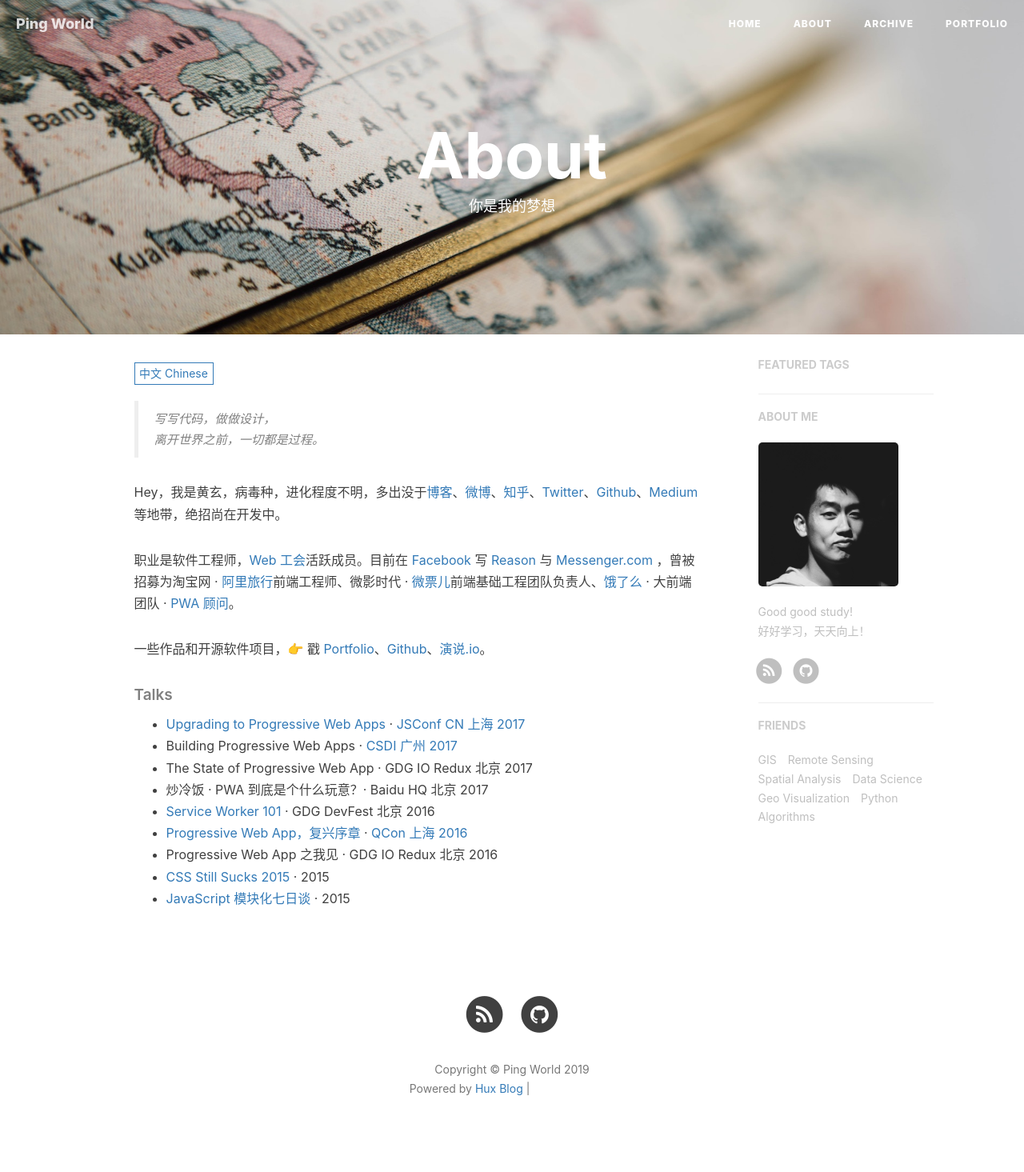
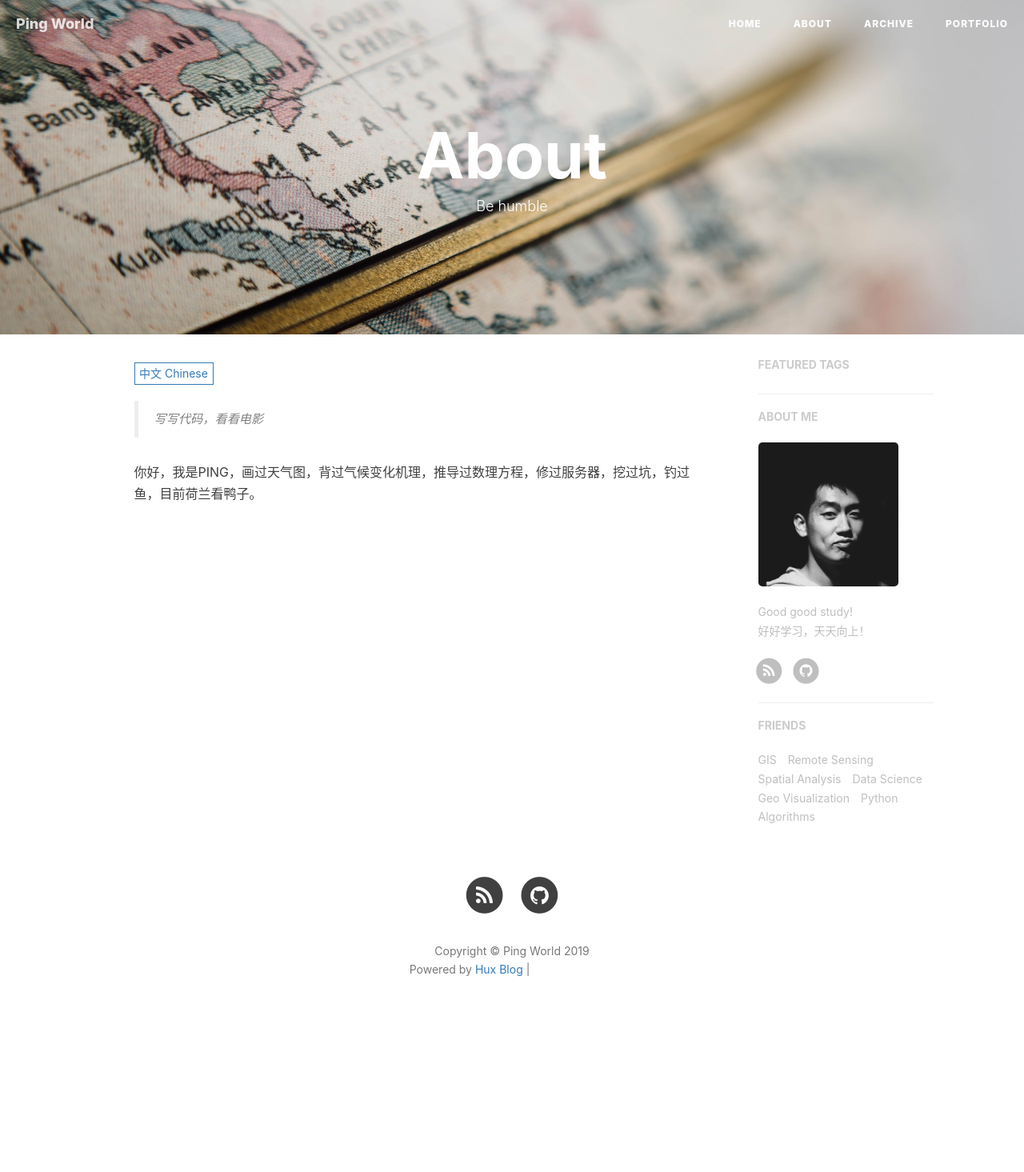
Before and after one commit to nuistzhou/nuistzhou.github.io, a Jekyll site: the page built from about.html, in a window 1280 px wide. Shown: the whole page at 80% size. Built offline with Jekyll 4.4.1, drawn with Linux system fonts in a browser that asks for light colours; nearby versions of some CDN libraries; comment, search, counter and statistics services are not loaded; after the commit the page ends 1316 px from its top, so only the background shows below that; grey boxes are pictures that could not be loaded.

Commit message:
UPdated About page.

```diff
--- a/_includes/about/zh.md
+++ b/_includes/about/zh.md
@@ -1,31 +1,3 @@
-> 写写代码，做做设计，
-> 离开世界之前，一切都是过程。
+> 写写代码，看看电影
 
-Hey，我是黄玄，病毒种，进化程度不明，多出没于[博客](https://huangxuan.me)、[微博](weibo.com/huxpro)、[知乎](https://www.zhihu.com/people/huxpro/pins/posts)、[Twitter](https://twitter.com/Huxpro/)、[Github](http://github.com/huxpro)、[Medium](https://medium.com/@Huxpro) 等地带，绝招尚在开发中。
-
-职业是软件工程师，[Web 工会](https://medium.com/ben-and-dion/team-web-3315aa447fb2#.359a9c6cl)活跃成员。目前在 [Facebook](https://www.facebook.com/) 写 [Reason](https://reasonml.github.io/) 与 [Messenger.com](http://messenger.com/) ，曾被招募为淘宝网 · [阿里旅行](http://alitrip.com)前端工程师、微影时代 · [微票儿](http://www.wepiao.com/?r=movie)前端基础工程团队负责人、[饿了么](https://ele.me/) · 大前端团队 · [PWA 顾问](https://medium.com/elemefe/upgrading-ele-me-to-progressive-web-app-2a446832e509)。
-
-一些作品和开源软件项目，👉 戳 [Portfolio](/portfolio)、[Github](http://github.com/huxpro)、[演说.io](https://zhuanlan.zhihu.com/p/21280918)。
-
-
-##### Talks
-
-- [Upgrading to Progressive Web Apps][9] · [JSConf CN 上海 2017](http://2017.jsconf.cn/)
-- Building Progressive Web Apps · [CSDI 广州 2017](http://www.csdisummit.com/)
-- The State of Progressive Web App · GDG IO Redux 北京 2017
-- 炒冷饭 · PWA 到底是个什么玩意？· Baidu HQ 北京 2017
-- [Service Worker 101][5] · GDG DevFest 北京 2016
-- [Progressive Web App，复兴序章][4] · [QCon 上海 2016](http://2016.qconshanghai.com/presentation/3111)
-- Progressive Web App 之我见 · GDG IO Redux 北京 2016
-- [CSS Still Sucks 2015][2] · 2015
-- [JavaScript 模块化七日谈][1] · 2015
-
-[1]: //huangxuan.me/2015/07/09/js-module-7day/
-[2]: //huangxuan.me/2015/12/28/css-sucks-2015/
-[3]: //huangxuan.me/2016/06/05/pwa-in-my-pov/
-[4]: //huangxuan.me/2016/10/20/pwa-qcon2016/
-[5]: //huangxuan.me/2016/11/20/sw-101-gdgdf/
-[6]: https://yanshuo.io/assets/player/?deck=58ac8598b123db0067292f92 "PWA Rehashing"
-[7]: https://yanshuo.io/assets/player/?deck=593ad6fbfe88c2006a0a0d6d "The State of PWA"
-[8]: https://yanshuo.io/assets/player/?deck=594d673d570c357d0698a950 "Building PWA"
-[9]: //huangxuan.me/jsconfcn2017/
+你好，我是PING，画过天气图，背过气候变化机理，推导过数理方程，修过服务器，挖过坑，钓过鱼，目前荷兰看鸭子。
--- a/about.html
+++ b/about.html
@@ -1,7 +1,7 @@
 ---
 layout: page
 title: "About"
-description: "你是我的梦想"
+description: "Be humble"
 header-img: "img/about-bg.jpg"
 multilingual: true
 ---
```
